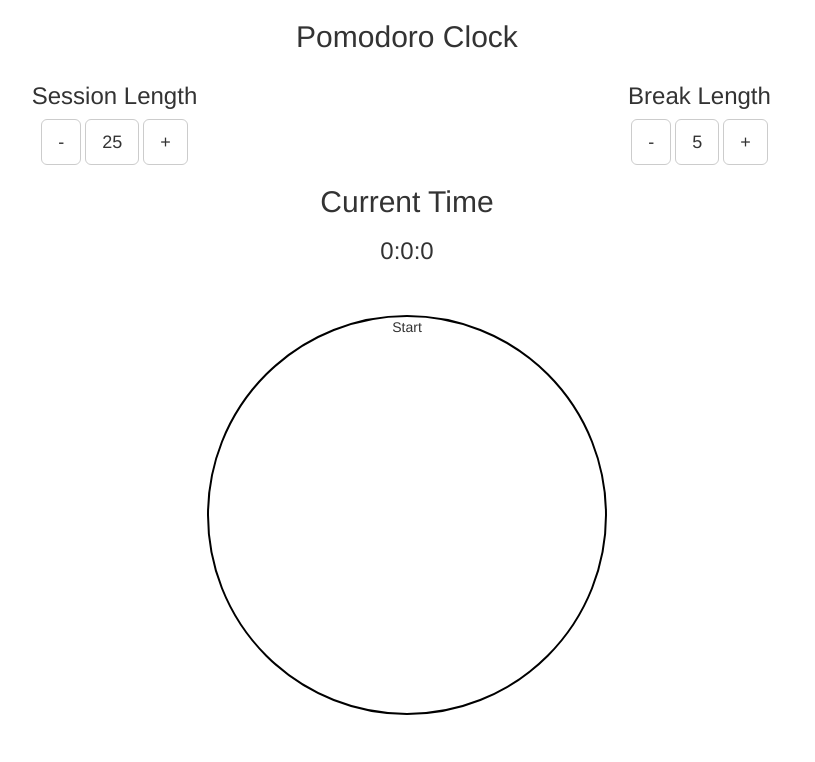
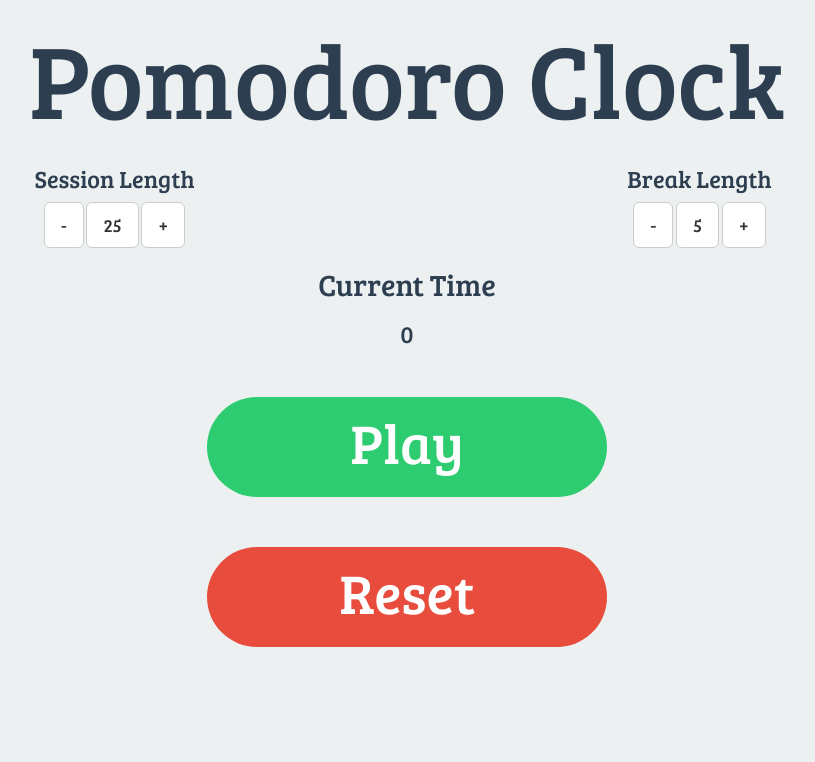
Before and after one commit to codebyjo/pomodoroClock, a plain HTML site: page index.html in a window 1280 px wide. Shown: the top 762 px of the page, without its empty margins (233-1048 px from the left). Drawn offline with Linux system fonts and the light colour scheme.

Commit message:
design updates

```diff
--- a/css/style.css
+++ b/css/style.css
@@ -1,9 +1,17 @@
+@import url('https://fonts.googleapis.com/css?family=Bree+Serif');
+
+body {
+  font-family: 'Bree Serif', serif;
+  background-color: #ecf0f1;
+  color: #2c3e50;
+}
+
 .clock {
-  border: 2px solid black;
   width: 400px;
-  height: 400px;
-  border-radius: 400px;
+  height: 100px;
+  border-radius: 100px;
   margin: 50px auto;
+  cursor: pointer;
 }
 
 .timer {
@@ -15,6 +23,20 @@
   text-align: center
 }
 
-.clock {
-  cursor: pointer;
+#pause {
+  background-color: #2ecc71;
 }
+
+#reset {
+  background-color: #e74c3c;
+}
+
+#pause p, #reset p {
+  font-size: 4em;
+  color: white;
+  padding-top: 5px;
+}
+
+#title {
+  font-size: 7.5em;
+}
--- a/index.html
+++ b/index.html
@@ -35,7 +35,7 @@
   <div class="container">
     <div class="row">
 
-      <h2>Pomodoro Clock</h2>
+      <h2 id="title">Pomodoro Clock</h2>
     </div>
     <!--row-->
 
@@ -60,9 +60,9 @@
     <div class="row">
       <div id="clock-data" class="col-xs-12">
         <h2>Current Time</h2>
-        <h3>0:0:0</h3>
+        <h3>0</h3>
         <div id="pause" class="clock">
-          <p id="start">Start</p>
+          <p>Play</p>
         </div>
         <div id="reset" class="clock">
           <p>Reset</p>
--- a/js/app.js
+++ b/js/app.js
@@ -12,8 +12,12 @@ $(document).ready(function () {
 
     if (paused) {
       paused = false;
+      $("#pause p").html("Pause");
+      $("#pause").css("background-color", "#bdc3c7");
     } else {
       paused = true;
+      $("#pause p").html("Play");
+      $("#pause").css("background-color", "#2ecc71");
     }
 
   });
```
